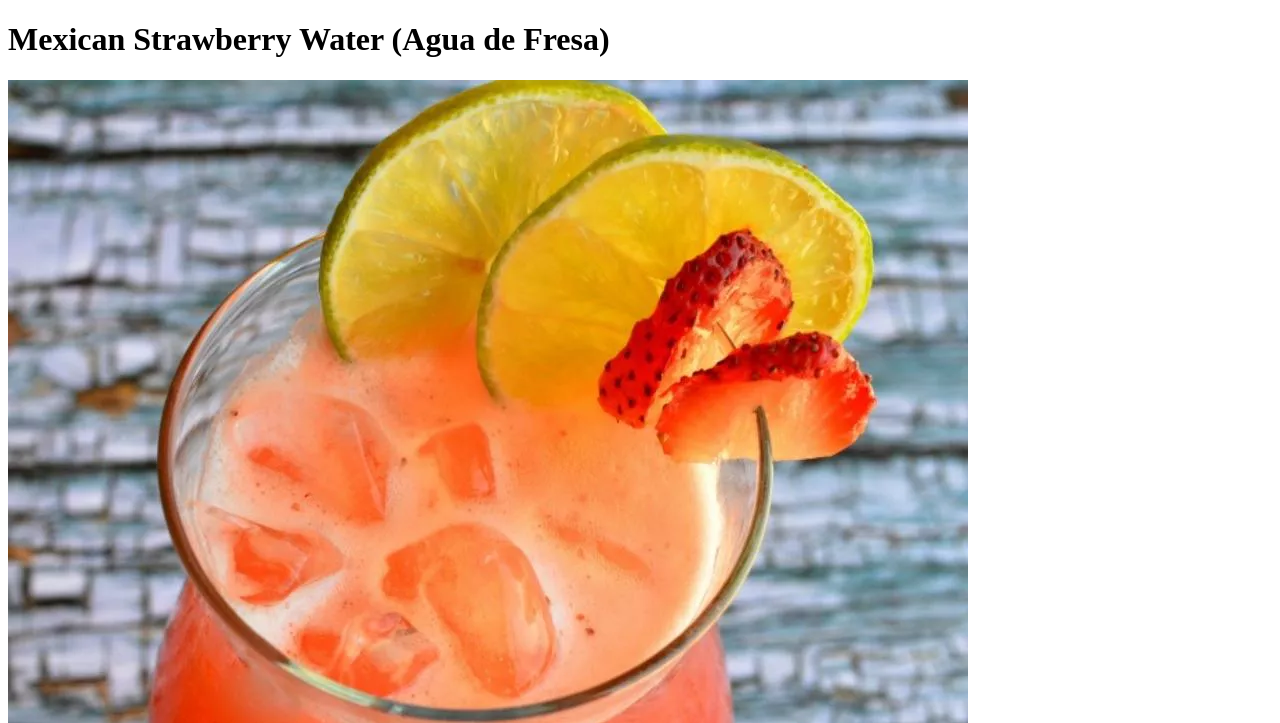
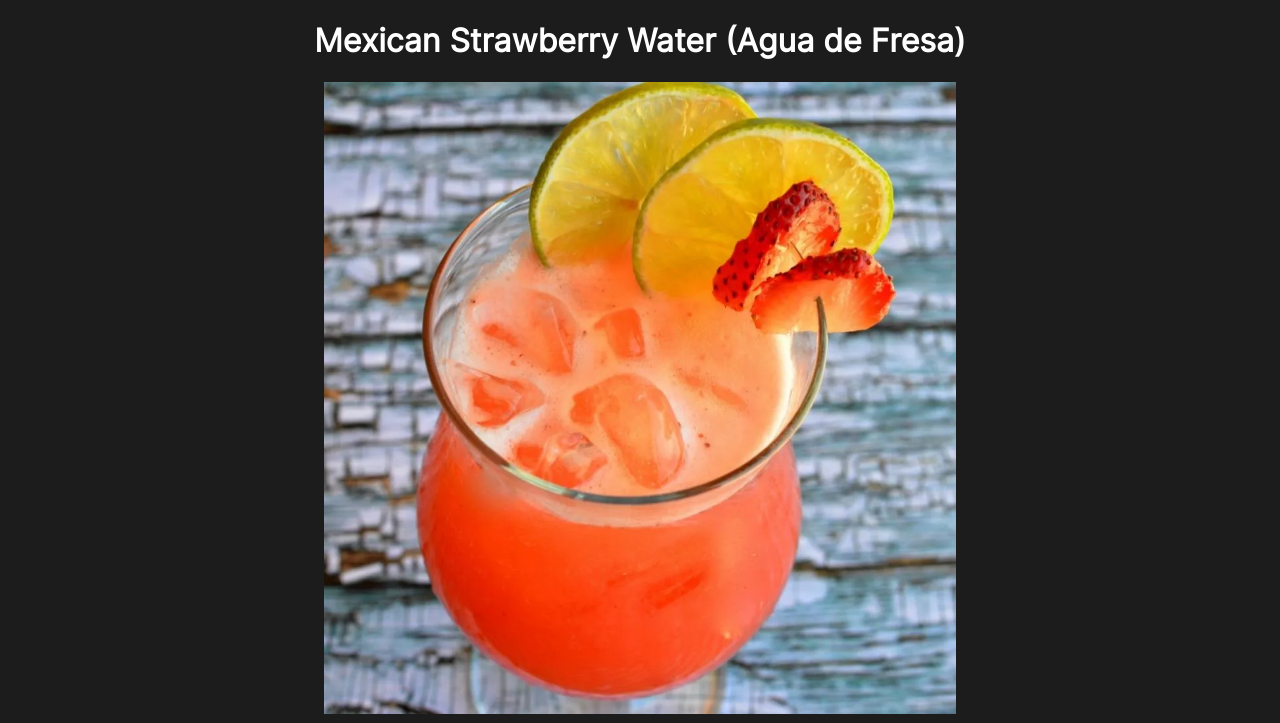
Before and after one commit to texugowo/odin-recipes, a plain HTML site: page recipes/agua.html in a window 1280 px wide. Shown: the top 723 px of the page. Drawn offline with Linux system fonts and the light colour scheme.

Commit message:
Add CSS, dark theme

```diff
--- a/recipes/agua.html
+++ b/recipes/agua.html
@@ -5,6 +5,7 @@
     <meta http-equiv="X-UA-Compatible" content="IE=edge">
     <meta name="viewport" content="width=device-width, initial-scale=1.0">
     <title>Mexican Strawberry Water (Agua de Fresa)</title>
+    <link rel="stylesheet" href="../styles.css">
 </head>
 <body>
     <h1>Mexican Strawberry Water (Agua de Fresa)</h1>
--- /dev/null
+++ b/styles.css
@@ -0,0 +1,27 @@
+@font-face {
+    font-family: "Inter";
+    src: url(Inter-Regular.woff);
+}
+
+body {
+    background-color: rgb(28, 28, 28);
+}
+
+a,
+p,
+h1,
+h2,
+li {
+    color: white; font-family:'Inter', "Arial", sans-serif;
+}
+
+h1 {
+    text-align: center; font-weight:bold;
+}
+
+img {
+    display: block;
+    margin-left: auto;
+    margin-right: auto;
+    width: 50%;
+}
```
Also changed, not shown: index.html (+4 -3 lines), recipes/falafel.html (+1 -0 lines), recipes/yaki.html (+1 -0 lines), Inter-Regular.woff (added), 1 other file.
